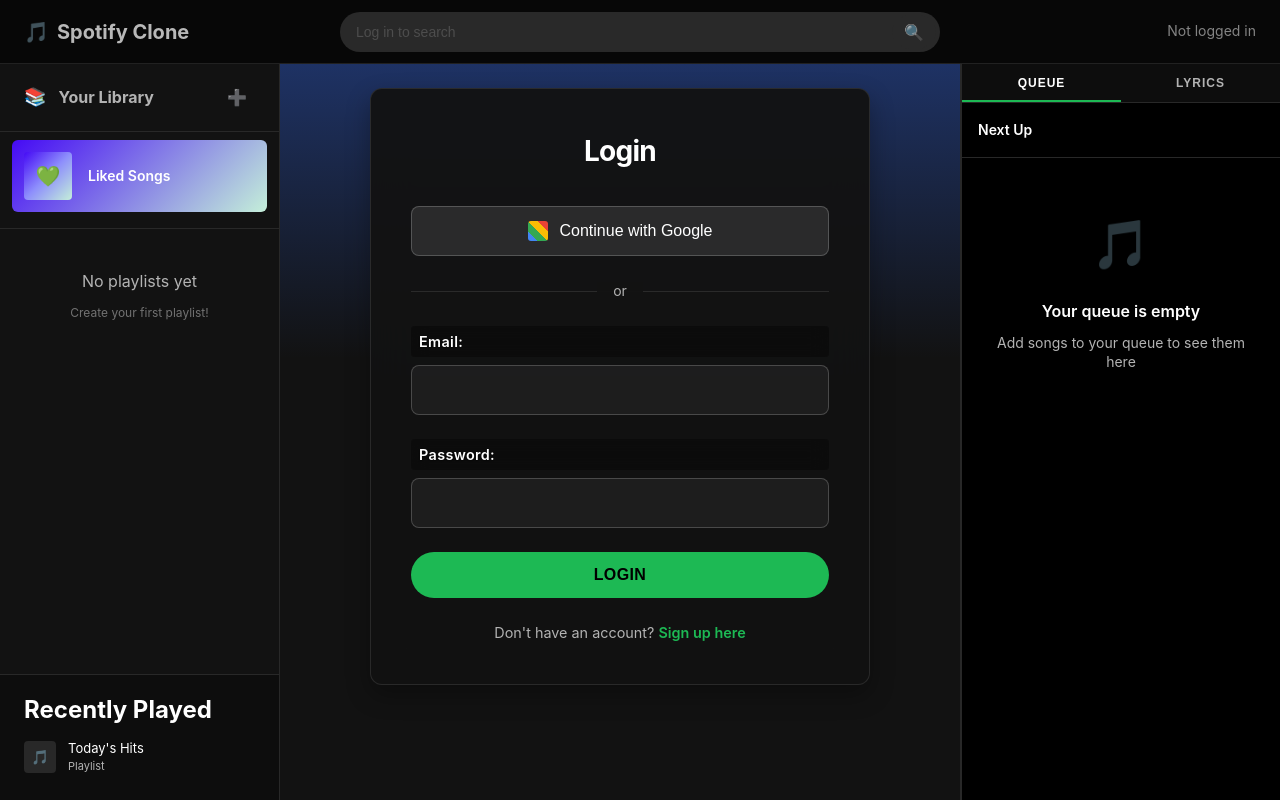
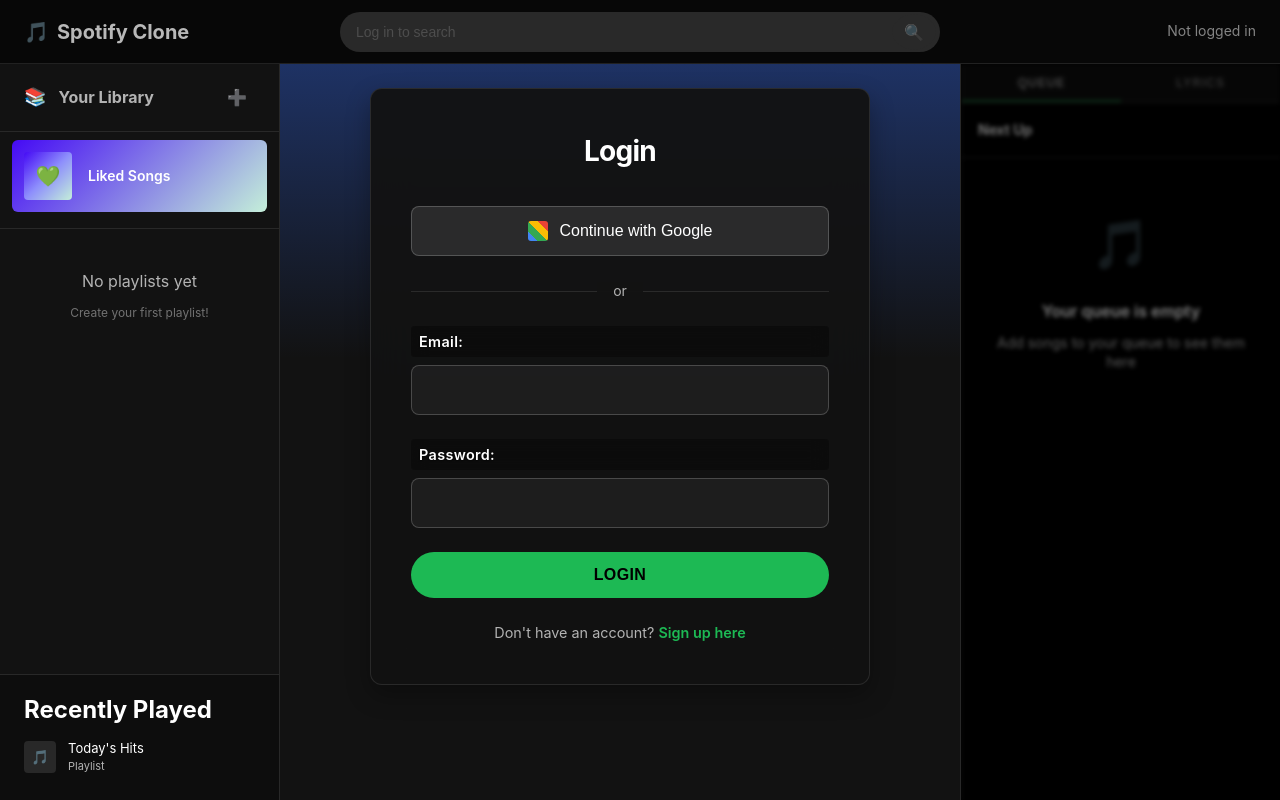
Before and after one commit to rubenz58/PR3_Spotify_clone, a React (Create React App) app in the folder frontend/: page /login in a window 1280 px wide. Built offline with nearby package versions, Linux system fonts and the light colour scheme.

Commit message:
+FR: Right Sidebar opaque behavior

```diff
--- a/frontend/src/components/Spotify/RightSidebar/RightSidebar.css
+++ b/frontend/src/components/Spotify/RightSidebar/RightSidebar.css
@@ -352,6 +352,45 @@
   line-height: 1.4;
 }
 
+/* Disabled sidebar state */
+.sidebar-disabled {
+  filter: blur(2px);
+  opacity: 0.5;
+  pointer-events: none;
+  user-select: none;
+  position: relative;
+}
+
+/* Login required overlay */
+.login-required-overlay {
+  position: absolute;
+  top: 50%;
+  left: 50%;
+  transform: translate(-50%, -50%);
+  z-index: 10;
+  background: rgba(0, 0, 0, 0.9);
+  padding: 2rem;
+  border-radius: 12px;
+  text-align: center;
+  pointer-events: all;
+}
+
+.login-message h4 {
+  color: white;
+  margin-bottom: 0.5rem;
+}
+
+.login-message p {
+  color: #b3b3b3;
+  font-size: 0.9rem;
+}
+
+/* Disabled button styles */
+button:disabled {
+  opacity: 0.5;
+  cursor: not-allowed;
+}
+
 /* Lyrics Section */
 .lyrics-section {
   height: 100%;
--- a/frontend/src/components/Spotify/RightSidebar/index.js
+++ b/frontend/src/components/Spotify/RightSidebar/index.js
@@ -4,15 +4,16 @@
 import './RightSidebar.css';
 
 export function RightSidebar() {
-  const { currentSong, queue, isPlaying, playSong, removeFromQueue } = useStore();
-  const [activeTab, setActiveTab] = useState('queue'); // 'queue' or 'lyrics'
+  const { user, currentSong, queue, isPlaying, playSong, removeFromQueue } = useStore();
+  const [activeTab, setActiveTab] = useState('queue');
 
   const handlePlayFromQueue = (song, index) => {
+    if (!user) return; // Prevent action if not logged in
     playSong(song);
-    // TODO: Also remove played songs from queue and update queue position
   };
 
   const handleRemoveFromQueue = (index) => {
+    if (!user) return; // Prevent action if not logged in
     removeFromQueue(index);
   };
 
@@ -24,13 +25,13 @@
   };
 
   return (
-    <div className="right-sidebar">
+    <div className={`right-sidebar ${!user ? 'sidebar-disabled' : ''}`}>
       {/* Current Song Info */}
       {currentSong && (
         <div className="current-song-section">
           <div className="current-song-header">
             <h3>Now Playing</h3>
-            <button className="minimize-btn">−</button>
+            <button className="minimize-btn" disabled={!user}>−</button>
           </div>
 
           <div className="current-song-info">
@@ -39,7 +40,7 @@
                 🎵
               </div>
               <div className="playing-indicator">
-                {isPlaying && (
+                {isPlaying && user && (
                   <div className="sound-bars">
                     <div className="bar"></div>
                     <div className="bar"></div>
@@ -59,8 +60,8 @@
             </div>
 
             <div className="song-actions">
-              <button className="action-btn like-btn">💚</button>
-              <button className="action-btn options-btn">⋯</button>
+              <button className="action-btn like-btn" disabled={!user}>💚</button>
+              <button className="action-btn options-btn" disabled={!user}>⋯</button>
             </div>
           </div>
         </div>
@@ -70,13 +71,15 @@
       <div className="tab-navigation">
         <button
           className={`tab-btn ${activeTab === 'queue' ? 'active' : ''}`}
-          onClick={() => setActiveTab('queue')}
+          onClick={() => user && setActiveTab('queue')}
+          disabled={!user}
         >
           Queue
         </button>
         <button
           className={`tab-btn ${activeTab === 'lyrics' ? 'active' : ''}`}
-          onClick={() => setActiveTab('lyrics')}
+          onClick={() => user && setActiveTab('lyrics')}
+          disabled={!user}
         >
           Lyrics
         </button>
@@ -84,12 +87,21 @@
 
       {/* Tab Content */}
       <div className="tab-content">
+        {/* {!user && (
+          <div className="login-required-overlay">
+            <div className="login-message">
+              <h4>Login Required</h4>
+              <p>Sign in to access your music queue and lyrics</p>
+            </div>
+          </div>
+        )} */}
+
         {activeTab === 'queue' && (
           <div className="queue-section">
             <div className="queue-header">
               <h4>Next Up</h4>
               {queue && queue.length > 0 && (
-                <button className="clear-queue-btn">Clear queue</button>
+                <button className="clear-queue-btn" disabled={!user}>Clear queue</button>
               )}
             </div>
 
@@ -97,7 +109,11 @@
               {queue && queue.length > 0 ? (
                 queue.map((song, index) => (
                   <div key={`${song.id}-${index}`} className="queue-item">
-                    <div className="queue-song-info" onClick={() => handlePlayFromQueue(song, index)}>
+                    <div
+                      className="queue-song-info"
+                      onClick={() => handlePlayFromQueue(song, index)}
+                      style={{ cursor: !user ? 'not-allowed' : 'pointer' }}
+                    >
                       <div className="queue-album-art">🎵</div>
                       <div className="queue-details">
                         <div className="queue-title">{song.title}</div>
@@ -109,6 +125,7 @@
                       <button
                         className="remove-btn"
                         onClick={() => handleRemoveFromQueue(index)}
+                        disabled={!user}
                       >
                         ✕
                       </button>
```
